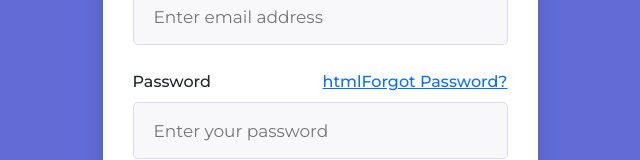
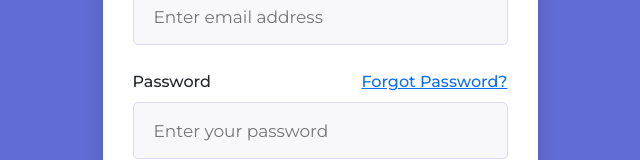
Before and after one commit to sarfraz-alam2693/Movies-Portal, a React (Create React App) app: page / in a window 1280 px wide. Shown: the part 292-452 px from the top of the page, without its empty margins (320-960 px from the left). Built offline with nearby package versions, Linux system fonts and the light colour scheme.

Commit message:
word correction in  login

```diff
--- a/src/Component/Login.jsx
+++ b/src/Component/Login.jsx
@@ -75,7 +75,7 @@ function Login() {
           <div className="input_box">
             <div className="password_title">
               <label htmlFor="password">Password</label>
-              <Link to={""}>htmlForgot Password?</Link>
+              <Link to={""}>Forgot Password?</Link>
             </div>
             <input
               type="password"
```
